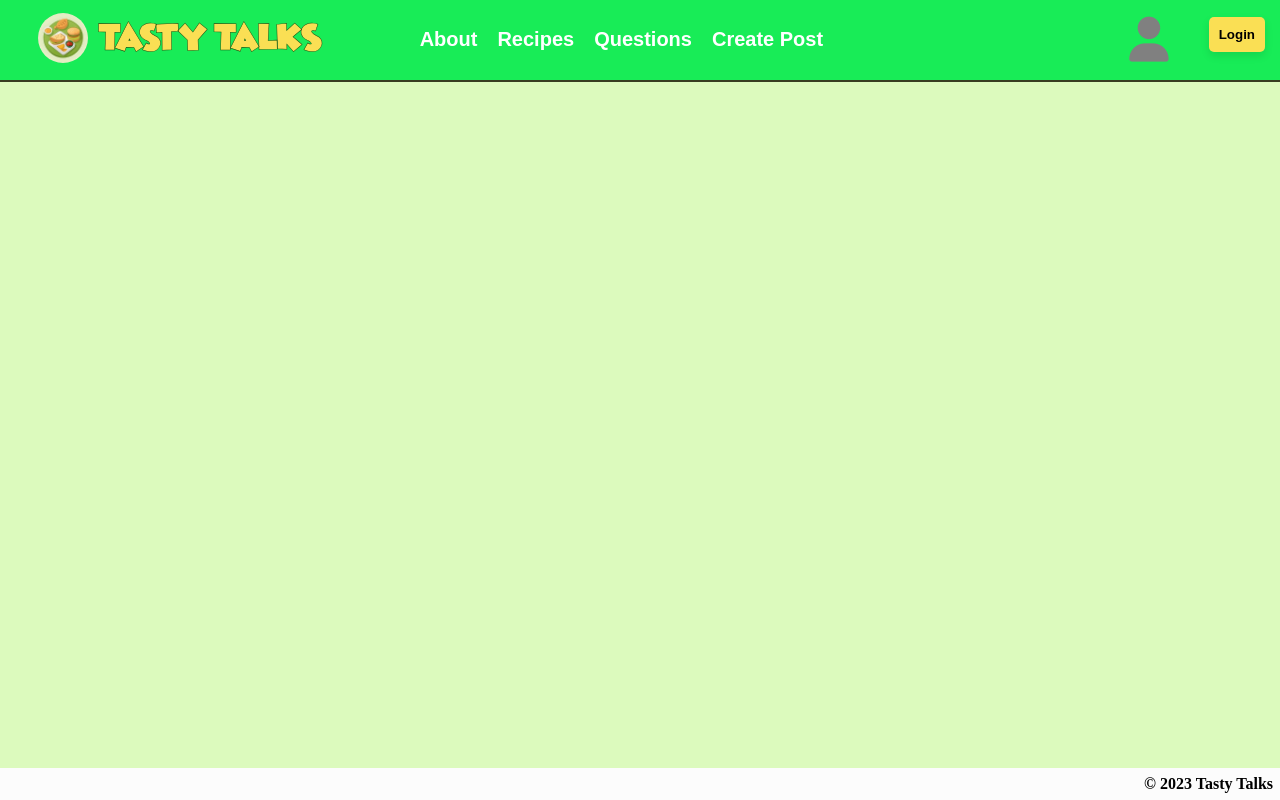
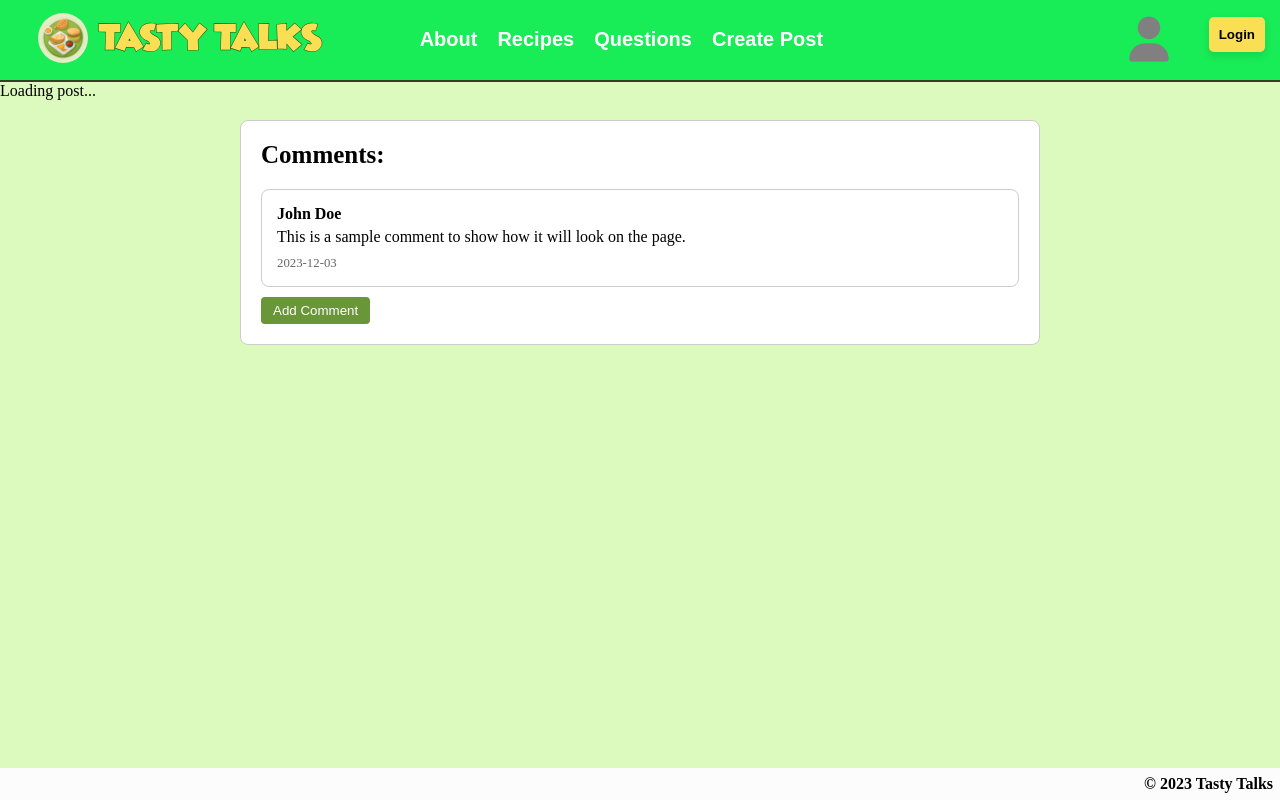
Before and after one commit to wbermel3rd/TastyTalks, a Vue app in the folder tastytalks/: page /question/1 in a window 1280 px wide. Built offline with nearby package versions, Linux system fonts and the light colour scheme; no server answers; the database is empty.

Commit message:
Added Fullscreen questions with comment frontend

```diff
--- a/tastytalks/src/router/index.js
+++ b/tastytalks/src/router/index.js
@@ -6,7 +6,6 @@ import { auth } from '../firebase'
 import FullscreenRecipe from '../views/FullscreenRecipe.vue'
 import ProfilePage from '../views/ProfilePage.vue'
 import { onAuthStateChanged } from 'firebase/auth';
-
 
 //Creating Questions and Recipes Import
 
@@ -83,6 +82,11 @@ const routes = [
     component: FullscreenRecipe
   },
   {
+    path: '/question/:id',
+    name: 'Question',
+    component: () => import('../views/FullscreenQuestion.vue')
+  },
+  {
     path: '/profile',
     name: 'ProfilePage',
     component: ProfilePage,
--- /dev/null
+++ b/tastytalks/src/views/FullscreenQuestion.vue
@@ -0,0 +1,160 @@
+<template>
+    <main>
+
+      <div class="full-post-view" v-if="post">
+        <h1>{{ post.title }}</h1>
+        <p>{{ post.instructions }}</p>
+        <p>{{ post.date }}</p>
+        <!-- Display other post details and comments -->
+      </div>
+
+      <div v-else>
+        Loading post...
+      </div>
+
+      <div class="comments-container">
+        <h2 class="comments-header">Comments:</h2>
+        <!-- Comments Section -->
+        <div class="comments">
+          <!-- Display comments here -->
+          <div class="comment-card">
+            <p class="comment-author">John Doe</p>
+            <p class="comment-text">This is a sample comment to show how it will look on the page.</p>
+            <p class="comment-date">2023-12-03</p>
+          </div>
+      </div>
+        <!-- Add Comment Button -->
+        <button @click="showCommentBox = !showCommentBox">Add Comment</button>
+
+        <!-- Comment Box Section -->
+        <div v-if="showCommentBox" class="comment-box">
+          <textarea v-model="newComment" placeholder="Write your comment here..."></textarea>
+          <button @click="submitComment">Submit</button>
+        </div>
+    </div>
+    </main>
+  </template>
+
+
+  <script>
+  import { onMounted, ref } from 'vue';
+  import { useRoute } from 'vue-router'; // Import useRoute
+  import { doc, getDoc } from 'firebase/firestore';
+  import { db } from '../firebase';
+
+  export default {
+    setup() {
+      const route = useRoute(); // Use the useRoute hook
+      const postId = route.params.id; // Access the id parameter from the route
+      const post = ref(null);
+
+      const fetchPost = async () => {
+        if (postId) {
+          const postDoc = doc(db, 'questions', postId);
+          const docSnap = await getDoc(postDoc);
+
+          if (docSnap.exists()) {
+            post.value = { id: docSnap.id, ...docSnap.data() };
+          } else {
+            console.log("No such document!");
+          }
+        } else {
+          console.error("Post ID is undefined");
+        }
+      };
+      const showCommentBox = ref(false); // For toggling the comment box
+      const newComment = ref(''); // For storing new comment text
+
+      const submitComment = () => {
+        console.log('Comment submitted:', newComment.value);
+        // Here, you can add logic to send the comment to your backend or Firebase
+        newComment.value = ''; // Clear the comment box after submission
+        showCommentBox.value = false; // Hide the comment box after submission
+      };
+
+      onMounted(fetchPost);
+
+      return {
+        post,
+        showCommentBox,
+        newComment,
+        submitComment,
+      };
+    }
+  };
+  </script>
+
+
+  <style scoped>
+
+  h1{
+    color: black;
+  }
+  h2{
+    font-size: 25px;
+  }
+  .full-post-view {
+    max-width: 800px;
+    margin: 20px auto;
+    padding: 20px;
+    border: 1px solid #ccc;
+    border-radius: 8px;
+    background-color: white;
+    min-height: 500px;
+  }
+  .comments-container{
+    max-width: 800px;
+    margin: 20px auto;
+    padding: 20px;
+    border: 1px solid #ccc;
+    border-radius: 8px;
+    background-color: white;
+  }
+  .comment-box textarea {
+    width: 100%; /* Full width of the container */
+    max-width: 100%; /* Max width restricted to the container width */
+    box-sizing: border-box; /* Include padding and border in the element's total width and height */
+    overflow: auto; /* Add scrollbars if content overflows */
+    margin-top: 10px;
+    padding: 10px;
+    border: 1px solid #ccc;
+    border-radius: 4px;
+  }
+
+  .comments-container button {
+    margin-top: 10px;
+    padding: 6px 12px;
+    background-color: rgb(104, 150, 56);
+    color: white;
+    border: none;
+    border-radius: 4px;
+    cursor: pointer;
+  }
+
+  .comment-box button:hover {
+    background-color: #0056b3;
+  }
+  /* Comment Card */
+  .comment-card {
+    background-color: white;
+    border: 1px solid #ccc;
+    border-radius: 8px;
+    padding: 15px;
+    margin-top: 20px;
+  }
+
+  .comment-author {
+    font-weight: bold;
+    margin-bottom: 5px;
+  }
+
+  .comment-text {
+    margin-bottom: 10px;
+  }
+
+  .comment-date {
+    font-size: 0.8em;
+    color: #666;
+  }
+
+  </style>
```
